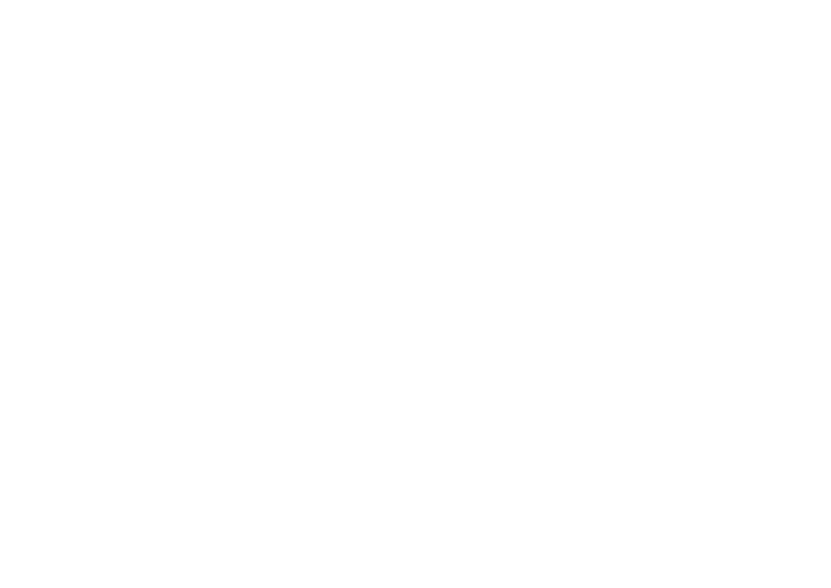
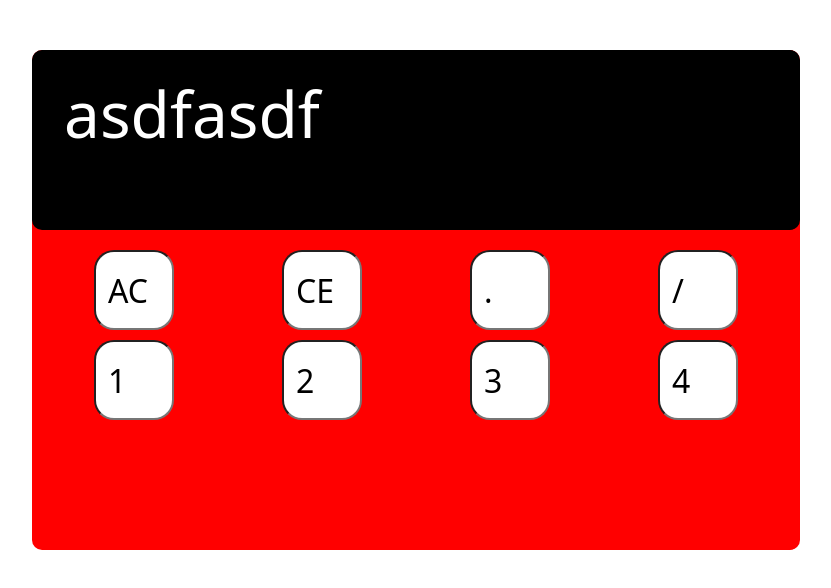
Before and after one commit to Sanaullah-Solangi/Web-development-Course, a plain HTML site: page index.html in a window 1280 px wide. Shown: the whole page, without its empty margins (224-1055 px from the left). Drawn offline with nearby package versions, Linux system fonts and the light colour scheme.

Commit message:
4/6/2025

```diff
--- a/app.js
+++ b/app.js
@@ -38,59 +38,6 @@ Q -> WHY DO WE USE LOOP
 13 - PALINDROM WORDS KO CHECK KRNA HAI WO WORD JO ULTA KRNE PER BHI SAME REHTE HEN
 */
 
-// var userInput = prompt("Enter your value");
-// var flag = false;
-// var searchedName = "";
-// var nameIndex = 0;
-// const arr = [
-//   "Ahmed",
-//   "Fatima",
-//   "Ali",
-//   "Ayesha",
-//   "Hassan",
-//   "Zainab",
-//   "Umar",
-//   "Khadija",
-//   "Bilal",
-//   "Hafsa",
-// ];
-// for (var i = 0; i < arr.length; i++) {
-//   console.log("i ki value =>", i);
-//   if (userInput == arr[i]) {
-//     flag = true;
-//     searchedName = arr[i];
-//     nameIndex = i + 1;
-//     break;
-//   }
-// }
-// if (flag) {
-//   console.log("Hi", searchedName, "kese ho apka", nameIndex, "number hai");
-// } else {
-//   console.log("sorry");
-// }
-// console.log("MEN BAAD MEN LIKHA HUWA HUN", arr.length);
-// const arr = [
-// "Ahmed",
-// "Fatima",
-// "Ali",
-// "Ayesha",
-// "Hassan",
-// "Fatima",
-// "Zainab",
-// "Hafsa",
-// "Umar",
-// "Khadija",
-// "Bilal",
-// "Khadija",
-// "Ali",
-// "Ahmed",
-// "Hafsa",
-// ];
-// for (var i = 1; i <= 5; i++) {
-//   for (var j = i; j <= 5; j++) {
-//     console.log(i, j);
-//   }
-// }
 // ! CHANGING CASES OF STRING
 /*
 Q => WHY DO WE CHANGE THE CASE OF STRING
@@ -101,8 +48,28 @@ FOR EXAMPLE-> AGAR USER CAMPLE CASE MEN, CAPITAL LETTERS MEN, YA AIK LETTER BARA
 */
 
 //! FINDING SEGMENT
+
+// var arr = [
+//   "apple",
+//   "barry",
+//   "mango",
+//   "apple",
+//   "grapse",
+//   "banana",
+//   "mango",
+//   "banana",
+// ];
+// var value = prompt();
+// const index = arr.indexOf(value);
+// if (index != -1) {
+//   console.log("ARR =>", index, arr[index]);
+//   console.log("INDEX =>", index);
+// } else {
+//   console.log("Value not foud");
+// }
+
 /*
-1 ==> INDEXOFZ()
+1 ==> INDEXOF()
 YE ARRAY OR STRING DONO PER CHALTA HAI
 YE VALUE MILNE PER USKA INDEX RETURN KRTA HAI
 OR VALUE NA MILNE PER YE -1 RETURN KRTA HAI.
@@ -112,14 +79,45 @@ OR VALUE NA MILNE PER YE -1 RETURN KRTA HAI.
 YE BHI INDEXOF KI TARAH HAI BAS YE LAST MEN SE VALUE KO DHOONDHTA HAI
 OR YE BHI RETURN MEN VALUE KA INDEX RETURN KRTA HAI.
 */
-
+// var string = "muhammad sanaullah";
+// console.log("STRING =>", string.length);
 //! REPLACING CHARACTORS
 /*
 LOOP K ZARIE WORD KO DHOONDHNA HAI STRING MEN SE
 USE REPLACE KRNA HAI NEW WORD SE
 */
 
+// var sentence =
+//   "<b>Hamza</b> aur <b>Sanaullah</b> ek café mein baithay gupshup kar rahe thay. <b>Hamza</b> ne hasi mazak mein kaha, Bhai, tu backend developer ban gaya hai, magar mujhe lagta hai front-end bhi seekhna padega, warna mujhe har dafa teri madad leni paregi! <b>Sanaullah</b> hans kar bola, Haan bhai, seekh le warna har project pe mujhe tag karna parega! Dono hansne lage aur apni coding struggles aur future projects ke baare mein baat karne lage.";
+// var value = "sanaullah";
+// if (value != "") {
+//   for (var i = 0; i < sentence.length; i++) {
+//     if (value == sentence.slice(i, i + value.length)) {
+//       sentence =
+//         sentence.slice(0, i) + "Chacha" + sentence.slice(i + value.length);
+//     }
+//   }
+// }
+// SCOP
+// block
+
+// if (true) {
+//   const hamza = "my name is funny";
+//   console.log("hamza =>", hamza);
+// }
+// const hamza = "my name is funny";
+// console.log("hamza =>", hamza);
+
+//! VAR
+//! let
+//! const
+// const userName = "sanaullah";
 //! RANDOM NUMBERS
+// const num = Math.round(Math.random() * 10000);
+// const num = 3.2;
+// console.log(Math.ceil(num));
+
+// console.log("VU" + num);
 /*
 MATH.RANDOM()
 1=> PASSWORD GENERATOR
@@ -137,3 +135,64 @@ OR PARSEFLOAT AS IT IS WITH DECIMALS STRING KO NUMBERS MEN CONVERT KRTA HAI.
 3=> HACKER RANK
 
 */
+
+// value k saath + ka sign laga dene se wo value number men convert ho jati hai
+
+// 2nd tareeqa ye hai k javascript k 2 methods hen
+// 1 - parseInt
+// 2 - parseFlout
+// in k andar wrape krne se value number men convert ho jati hai
+
+/*
+ParseInt or parseFlout men ye faraq hai k parseInt decimal values ko hata deta hai or khalis integer value ko rehne deta hai
+
+jabke parseFlout decimal value ko bhi parse kr deta hai
+*/
+
+// parse ka mtlab hai string ko number men convert krna.
+
+// integer hole number ko kehte hen 8,9,2,10
+// decimal number wo hote hen jo k hole number k baad point k baad likhe jate hen jese 8.8, 2.10 in examples men . k baad wale numer decimals hen
+
+// Number
+
+// parseFlout method
+// parseInt method
+// Numebr method
+// + ka sign
+// const age = Number(prompt("Enter your age"));
+/*
++ = concatinate jore degi
+- = minus hoga
+* = multiply hoga
+/ = divide hoga
+*/
+
+// let dob = new Date("5 Jan 2000");
+// let date = new Date();
+// let diff = date - dob;
+// let seconds = diff / 1000;
+// let mints = (diff / 1000) * 60;
+
+// let years = Math.floor(diff / (1000 * 60 * 60 * 24 * 30 * 12));
+// console.log(diff);
+// console.log(seconds);
+// console.log(mints);
+
+const calcDisplay = document.getElementById("display");
+console.log(calcDisplay);
+function abc(e) {
+  if (e.target.localName == "div") {
+    console.log("e.target.innerHTML", e.target.innerHTML);
+  } else {
+    console.log("e.target.value", e.target.value);
+  }
+  if (e.target.value == "AC") {
+    calcDisplay.innerHTML = "";
+  } else if (e.target.value != "AC" && e.target.value != "CE") {
+    calcDisplay.innerHTML += e.target.value;
+  }
+  if (e.target.value == "CE") {
+    calcDisplay.innerHTML = calcDisplay.innerHTML.slice(0, -1);
+  }
+}
--- a/index.html
+++ b/index.html
@@ -17,22 +17,81 @@
     <link rel="stylesheet" href="./style.css" />
   </head>
   <body>
-    <!-- <span id="firstValue">this is span</span><br />
-    <span id="operator">operator</span><br />
-    <span id="secVal">Second value</span><br />
-    <p id="result">result</p> -->
-
-    <script
-      src="https://cdn.jsdelivr.net/npm/@popperjs/core@2.11.8/dist/umd/popper.min.js"
-      integrity="sha384-I7E8VVD/ismYTF4hNIPjVp/Zjvgyol6VFvRkX/vR+Vc4jQkC+hVqc2pM8ODewa9r"
-      crossorigin="anonymous"
-    ></script>
-    <script
-      src="https://cdn.jsdelivr.net/npm/bootstrap@5.3.3/dist/js/bootstrap.min.js"
-      integrity="sha384-0pUGZvbkm6XF6gxjEnlmuGrJXVbNuzT9qBBavbLwCsOGabYfZo0T0to5eqruptLy"
-      crossorigin="anonymous"
-    ></script>
-
+    <div id="main-container" class="main-calculator">
+      <div class="calc-display" id="display" onclick="abc(event)">asdfasdf</div>
+      <div class="calc-inputs">
+        <!-- ====================================== -->
+        <div class="row">
+          <input
+            name="ac"
+            onclick="abc(event)"
+            readonly
+            type="text"
+            value="AC"
+            id="ac"
+          />
+          <input
+            name="ac"
+            onclick="abc(event)"
+            readonly
+            type="text"
+            value="CE"
+            id="ce"
+          />
+          <input
+            name=""
+            onclick="abc(event)"
+            readonly
+            type="text"
+            id="dot"
+            value="."
+          />
+          <input
+            name=""
+            onclick="abc(event)"
+            readonly
+            type="text"
+            id="divide"
+            value="/"
+          />
+        </div>
+        <!-- ====================================== -->
+        <div class="row">
+          <input
+            name="ac"
+            onclick="abc(event)"
+            readonly
+            type="text"
+            value="1"
+            id="ac"
+          />
+          <input
+            name="ac"
+            onclick="abc(event)"
+            readonly
+            type="text"
+            value="2"
+            id="ce"
+          />
+          <input
+            name=""
+            onclick="abc(event)"
+            readonly
+            type="text"
+            id="3"
+            value="3"
+          />
+          <input
+            name=""
+            onclick="abc(event)"
+            readonly
+            type="text"
+            id="4"
+            value="4"
+          />
+        </div>
+      </div>
+    </div>
     <script src="./app.js"></script>
   </body>
 </html>
--- a/style.css
+++ b/style.css
@@ -1,6 +1,45 @@
-* {
+.main-calculator {
+  width: 60%;
+  height: 500px;
+  margin: 50px auto;
+  background-color: red;
+  border-radius: 10px;
+  -webkit-border-radius: 10px;
+  -moz-border-radius: 10px;
+  -ms-border-radius: 10px;
+  -o-border-radius: 10px;
+}
+.calc-display {
+  width: 50%;
+  height: 180px;
+  background-color: black;
+  width: 100%;
+  color: white;
+  font-size: 4rem ;
+  padding: 1rem 2rem;
+  margin-bottom: 20px;
+  border-radius: 10px;
+  -webkit-border-radius: 10px;
+  -moz-border-radius: 10px;
+  -ms-border-radius: 10px;
+  -o-border-radius: 10px;
+}
+
+.row {
+  display: flex;
+  align-items: center;
+  justify-content: space-around;
+  padding: 0% 20px;
+  margin-top: 10px;
+}
+.row > input {
+  width: 80px;
+  height: 80px;
   font-size: 2rem;
+  border-radius: 20px;
+  -webkit-border-radius: 20px;
+  -moz-border-radius: 20px;
+  -ms-border-radius: 20px;
+  -o-border-radius: 20px;
+  cursor: pointer;
 }
-body {
-  padding-left: 2rem;
-}
```
Also changed, not shown: calculator.js (added).
